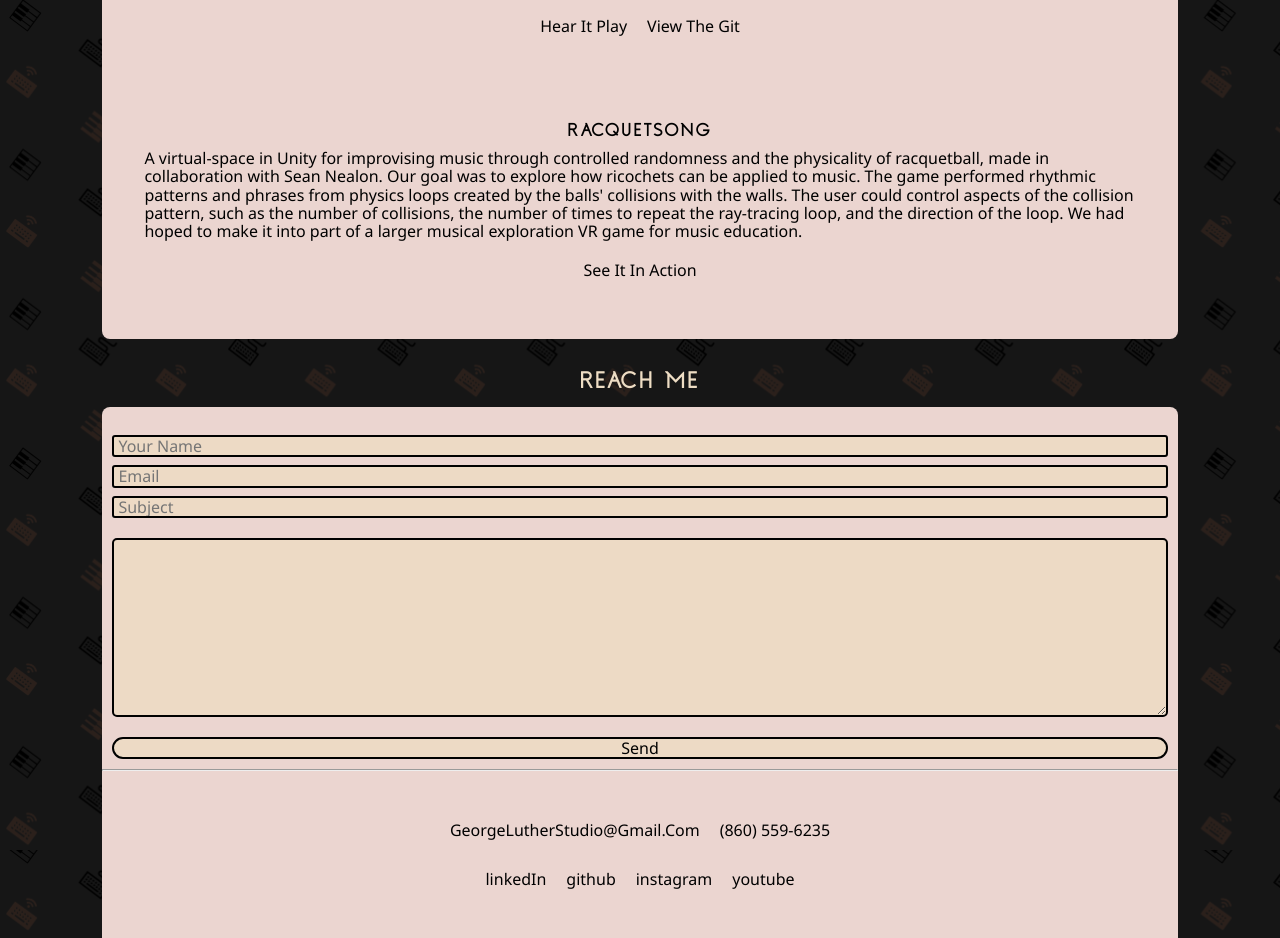
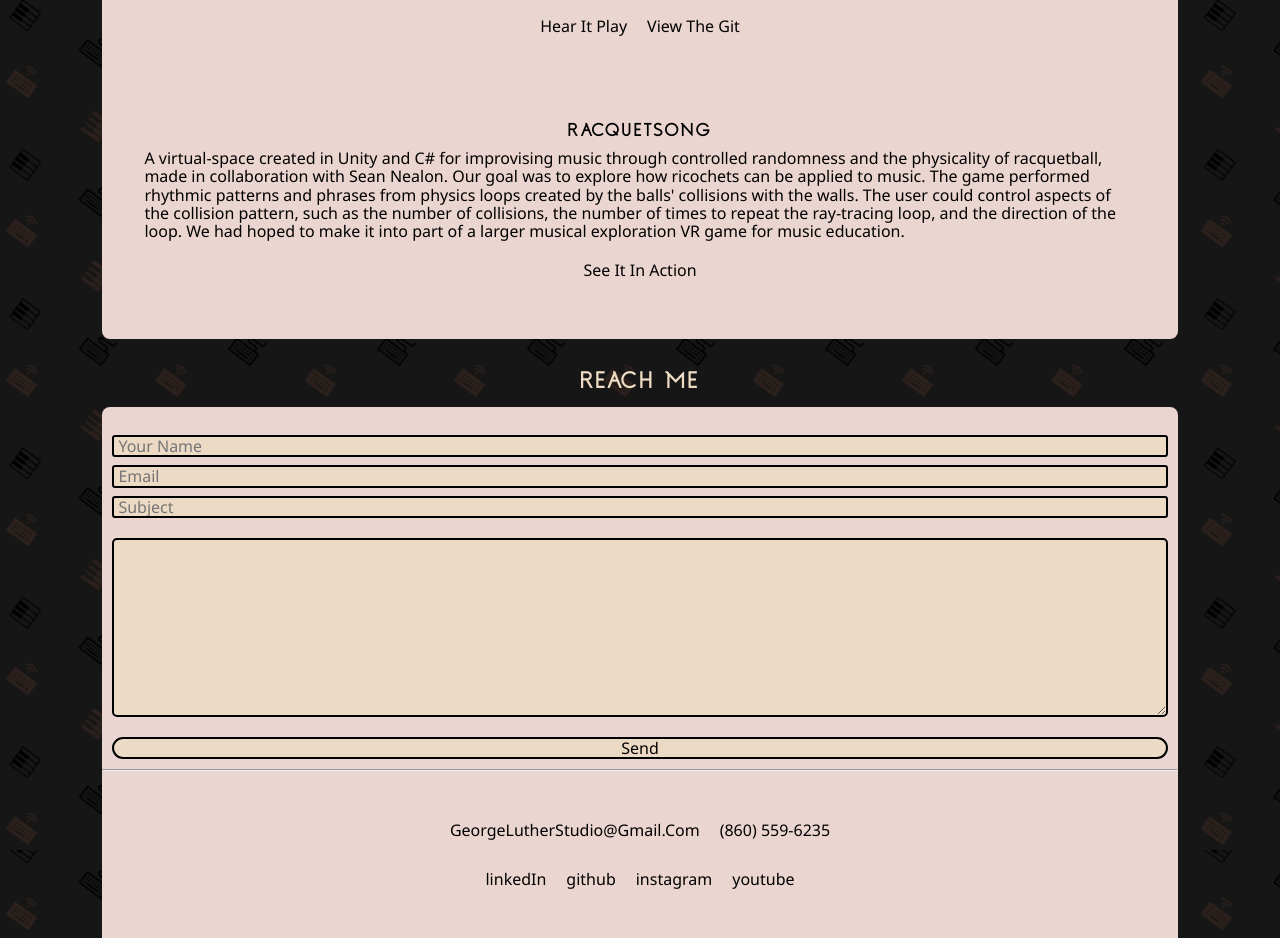
Before and after one commit to GeorgeLuther/Responsive-Flex-Hamburger-Form, a plain HTML site: page index.html in a window 1280 px wide. Shown: the part 1710-2648 px from the top of the page. Drawn offline with nearby package versions, Linux system fonts and the light colour scheme.

Commit message:
minor changes to text

```diff
--- a/index.html
+++ b/index.html
@@ -137,7 +137,7 @@
             </div>
             <div class="item">
                 <h3>RACQUETSONG</h3>
-                <p>A virtual-space in Unity for improvising music through controlled randomness and the physicality of racquetball, made in collaboration with Sean Nealon. Our goal was to explore how ricochets can be applied to music. The game performed rhythmic patterns and phrases from physics loops created by the balls' collisions with the walls. The user could control aspects of the collision pattern, such as the number of collisions, the number of times to repeat the ray-tracing loop, and the direction of the loop. We had hoped to make it into part of a larger musical exploration VR game for music education.</p>
+                <p>A virtual-space created in Unity and C# for improvising music through controlled randomness and the physicality of racquetball, made in collaboration with Sean Nealon. Our goal was to explore how ricochets can be applied to music. The game performed rhythmic patterns and phrases from physics loops created by the balls' collisions with the walls. The user could control aspects of the collision pattern, such as the number of collisions, the number of times to repeat the ray-tracing loop, and the direction of the loop. We had hoped to make it into part of a larger musical exploration VR game for music education.</p>
                 <div class="links">
                     <a href="https://www.youtube.com/watch?v=EWrygtUhy7U&t=0m4s" target="_blank">See It In Action</a>
                     <!-- <a href=#>No Git Yet</a> -->
```
